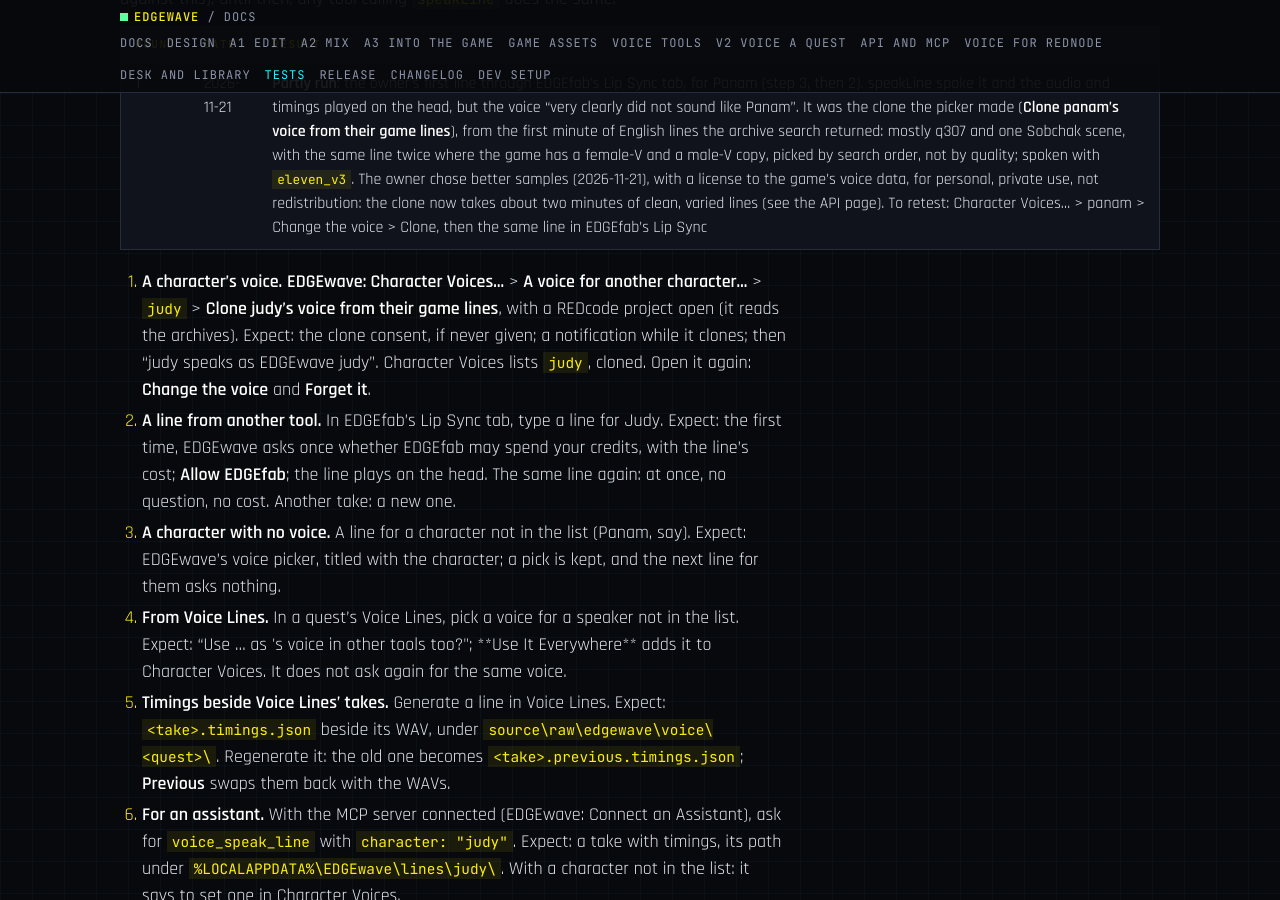
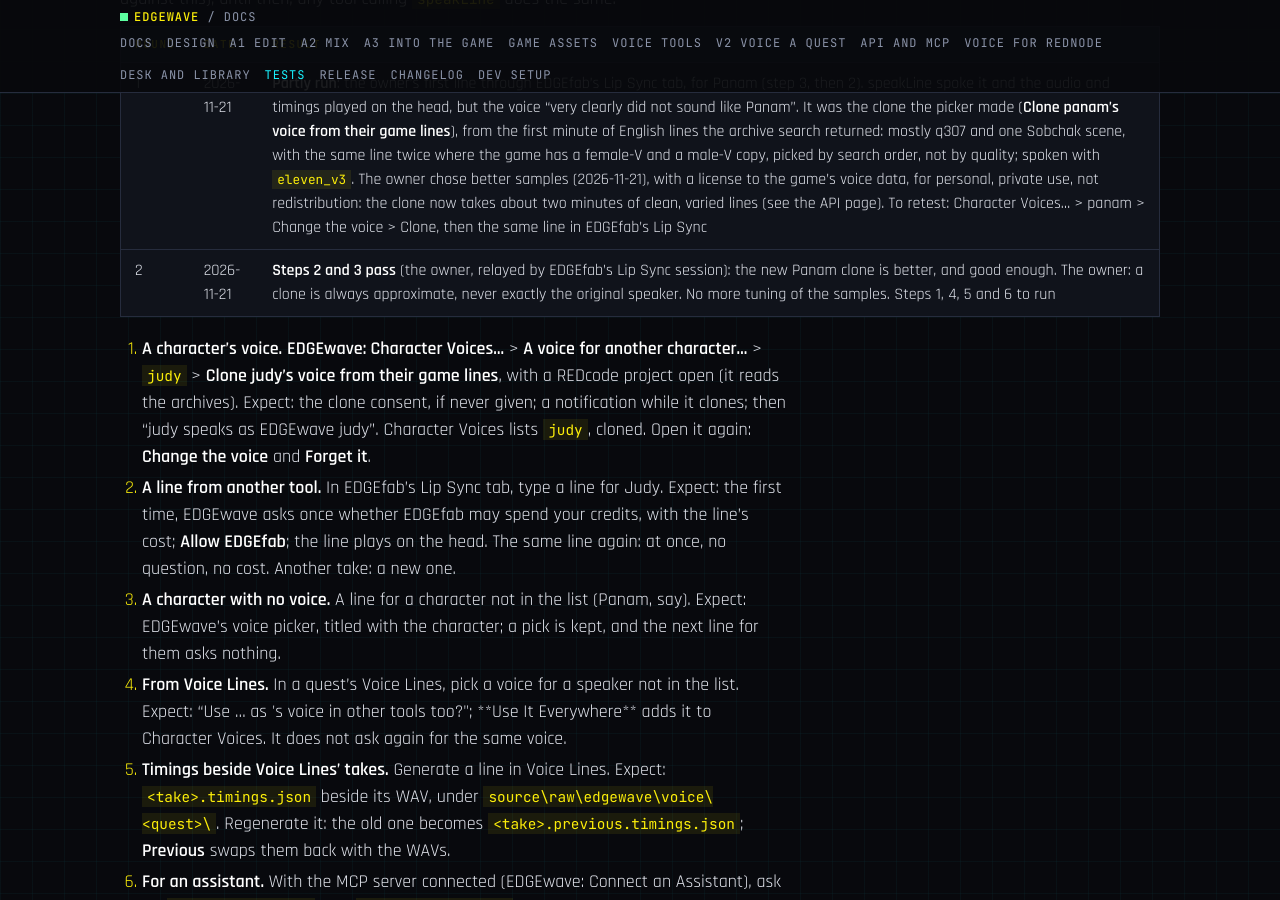
Before and after one commit to Edgemodders/EDGEwave, a Jekyll site: the page built from docs/testing.md, in a window 1280 px wide and 900 px high, scrolled down 28931 px. Built offline with Jekyll 4.4.1, drawn with Linux system fonts in a browser that asks for light colours; our own code applies the rules of GitHub Pages for plain Markdown files; some of the changed text lies outside the part shown.

Commit message:
Testing: #13 steps 2 and 3 pass with the better Panam clone
Co-Authored-By: Claude Opus 5.5 <noreply@anthropic.com>

```diff
--- a/docs/testing.md
+++ b/docs/testing.md
@@ -24,7 +24,7 @@ Last updated 2026-10-24.
 | [EDGEwave Voice: REDnode's describer and the package's wiring](#edgewave-voice-for-rednode) | By script, no game | Voice for REDnode | 2026-10-27 | Pass |
 | [V2 Voice a quest hand test](#v2-voice-a-quest) | By hand, with EDGEquest and an ElevenLabs key (spends credits) | V2 | 2026-11-06 | Pass, steps 1 to 13 |
 | [Sounds view: Project and Recent hand test](#sounds-view-project-and-recent) | By hand, F5 | A1 | 2026-11-06 | Pass, with step 8; the outside mix is a known gap, fixed in the Project view (2026-11-16) |
-| [Speaking a line with timings hand test](#speaking-a-line-with-timings) | By hand, F5, with an ElevenLabs key (spends credits) | #13 | | Not run. The real check of ElevenLabs' timings passed 2026-11-20 by script ([API](api.html#speaking-a-line-with-timings)) |
+| [Speaking a line with timings hand test](#speaking-a-line-with-timings) | By hand, F5, with an ElevenLabs key (spends credits) | #13 | 2026-11-21 | Partly run: steps 2 and 3 pass after a better clone; 1, 4, 5 and 6 to run. The real check of ElevenLabs' timings passed 2026-11-20 by script ([API](api.html#speaking-a-line-with-timings)) |
 | [Desk, Project and Library hand test](#desk-project-and-library) | By hand, F5 | Desk and Library | 2026-11-16 | Pass, first round, steps 1 to 15, with four findings fixed during it |
 
 ## Automated
@@ -412,6 +412,7 @@ Built 2026-11-20 for EDGEfab's Lip Sync tab ([#13](https://github.com/Edgemodder
 | Round | Date | Result |
 |---|---|---|
 | 1 | 2026-11-21 | **Partly run**: the owner's first line through EDGEfab's Lip Sync tab, for Panam (step 3, then 2). speakLine spoke it and the audio and timings played on the head, but the voice "very clearly did not sound like Panam". It was the clone the picker made (**Clone panam's voice from their game lines**), from the first minute of English lines the archive search returned: mostly q307 and one Sobchak scene, with the same line twice where the game has a female-V and a male-V copy, picked by search order, not by quality; spoken with `eleven_v3`. The owner chose better samples (2026-11-21), with a license to the game's voice data, for personal, private use, not redistribution: the clone now takes about two minutes of clean, varied lines (see the API page). To retest: Character Voices… > panam > Change the voice > Clone, then the same line in EDGEfab's Lip Sync |
+| 2 | 2026-11-21 | **Steps 2 and 3 pass** (the owner, relayed by EDGEfab's Lip Sync session): the new Panam clone is better, and good enough. The owner: a clone is always approximate, never exactly the original speaker. No more tuning of the samples. Steps 1, 4, 5 and 6 to run |
 
 1. **A character's voice.** **EDGEwave: Character Voices…** > **A voice for another character…** > `judy` > **Clone judy's voice from their game lines**, with a REDcode project open (it reads the archives). Expect: the clone consent, if never given; a notification while it clones; then "judy speaks as EDGEwave judy". Character Voices lists `judy`, cloned. Open it again: **Change the voice** and **Forget it**.
 2. **A line from another tool.** In EDGEfab's Lip Sync tab, type a line for Judy. Expect: the first time, EDGEwave asks once whether EDGEfab may spend your credits, with the line's cost; **Allow EDGEfab**; the line plays on the head. The same line again: at once, no question, no cost. Another take: a new one.
```
